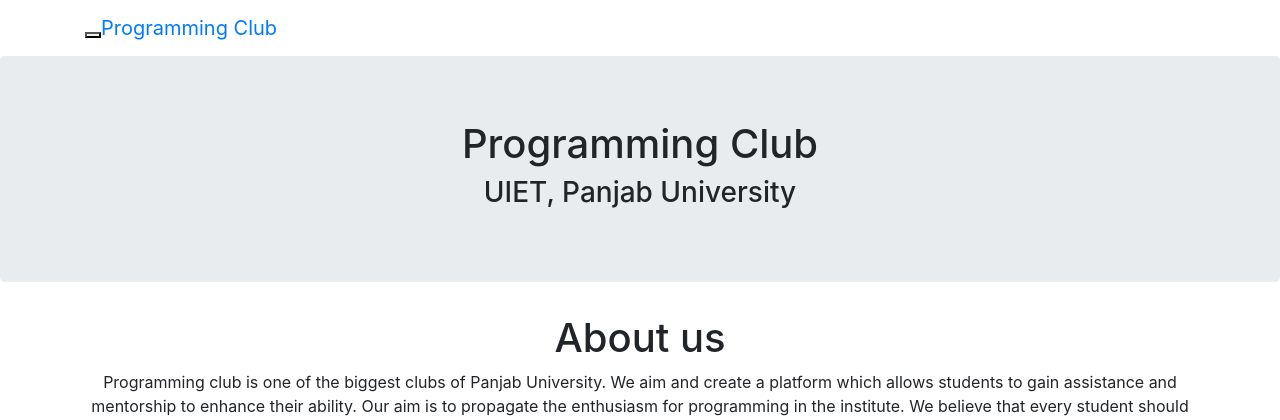
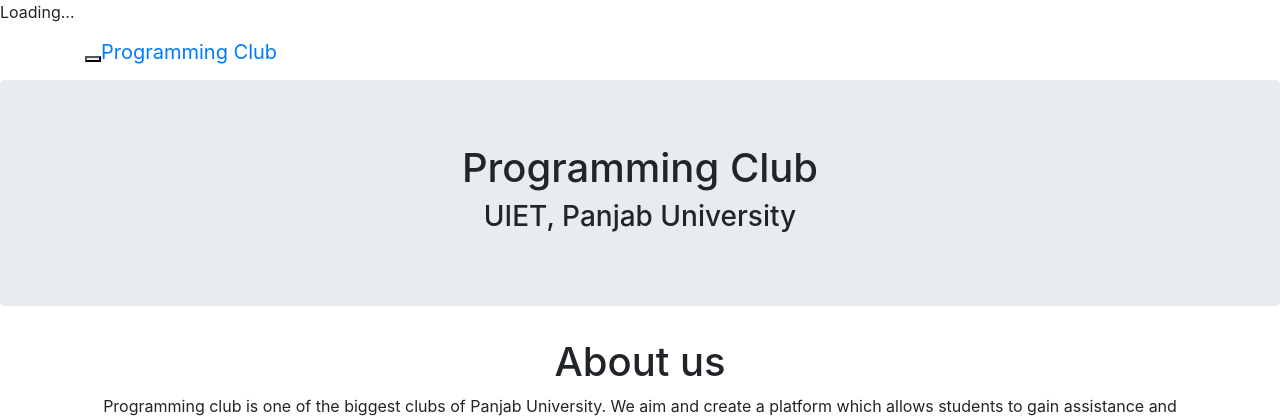
Before and after one commit to pclubuiet/website, a Django app: page /home/ in a window 1280 px wide. Shown: the top 420 px of the page. Run offline with Django 3.2, Linux system fonts and the light colour scheme; parts of the project's set-up code (start-up, migrations or seed data) failed here and were passed over; some libraries are stand-ins or nearby versions; some web fonts are replaced.

Commit message:
Loading feature also added

```diff
--- a/templates/base.html
+++ b/templates/base.html
@@ -29,7 +29,9 @@
 
   </head>
   <body  {% block body_style %} {% endblock %}>
-
+  	<div class="page-loader">
+        <div class="loader">Loading...</div>
+      </div>
 <nav class="navbar navbar-custom navbar-fixed-top navbar-transparent" role="navigation">
         <div class="container">
           <div class="navbar-header">
```
